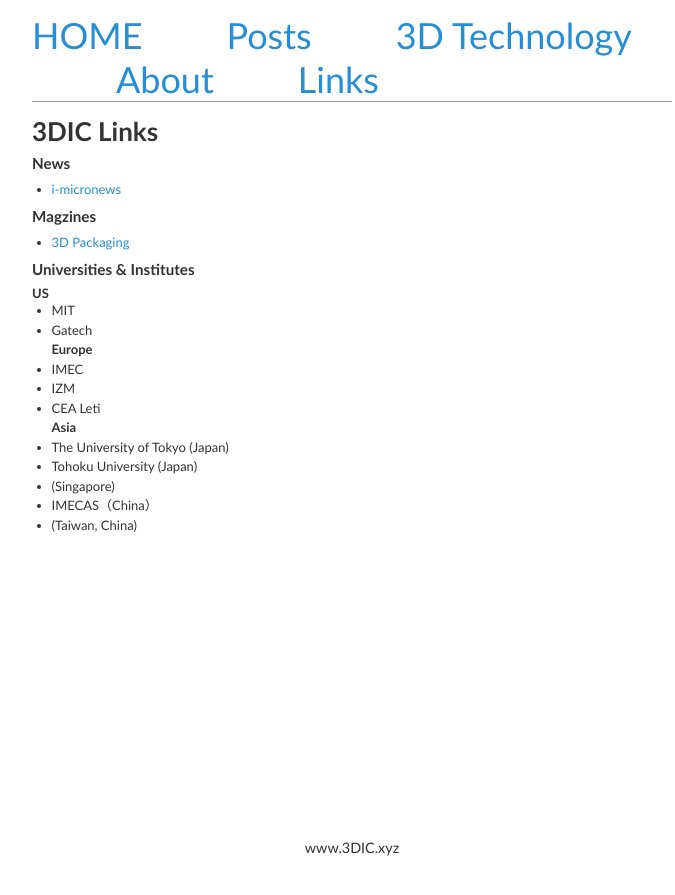
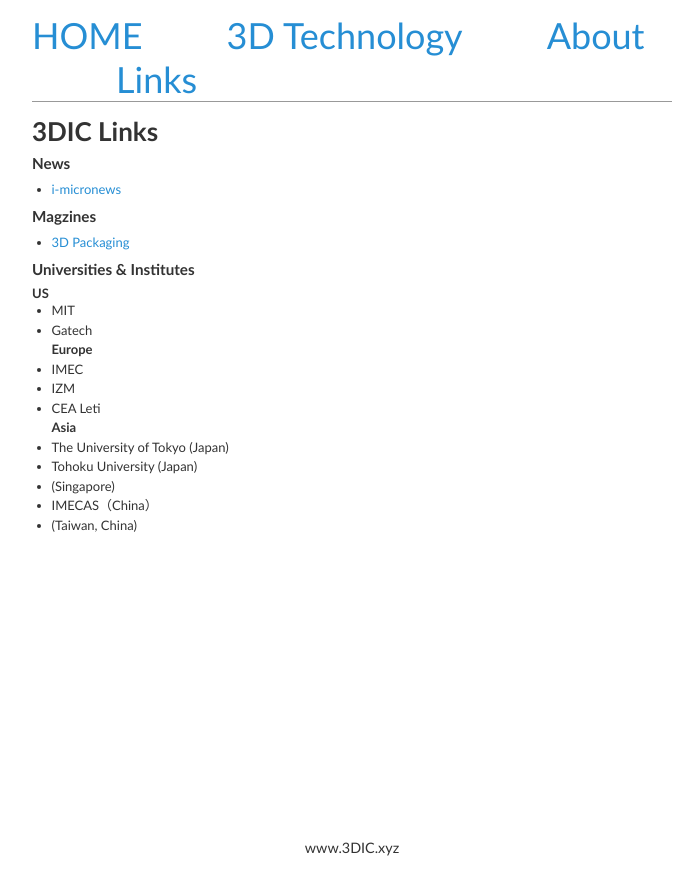
Before and after one commit to 3DIC/3dic.github.io, a Jekyll site: the page built from links.md, in a window 1280 px wide. Shown: the top 895 px of the page, without its empty margins (288-963 px from the left). Built offline with Jekyll 4.4.1, drawn with Linux system fonts in a browser that asks for light colours; nearby versions of some CDN libraries; some web fonts are replaced.

Commit message:
Update default.html

```diff
--- a/_layouts/default.html
+++ b/_layouts/default.html
@@ -5,7 +5,6 @@
 <div id="header">
   <ul>
    <li>      <a href="http://www.3dic.xyz">HOME</a>    </li>
-   <li>      <a href="http://www.3dic.xyz/posts "> Posts </a>    </li>
    <li>      <a href="http://www.3dic.xyz/tech">3D Technology</a>    </li>
    <li>      <a href="http://www.3dic.xyz/about">About</a>    </li>
    <li>      <a href="http://www.3dic.xyz/links">Links</a>    </li>
```
